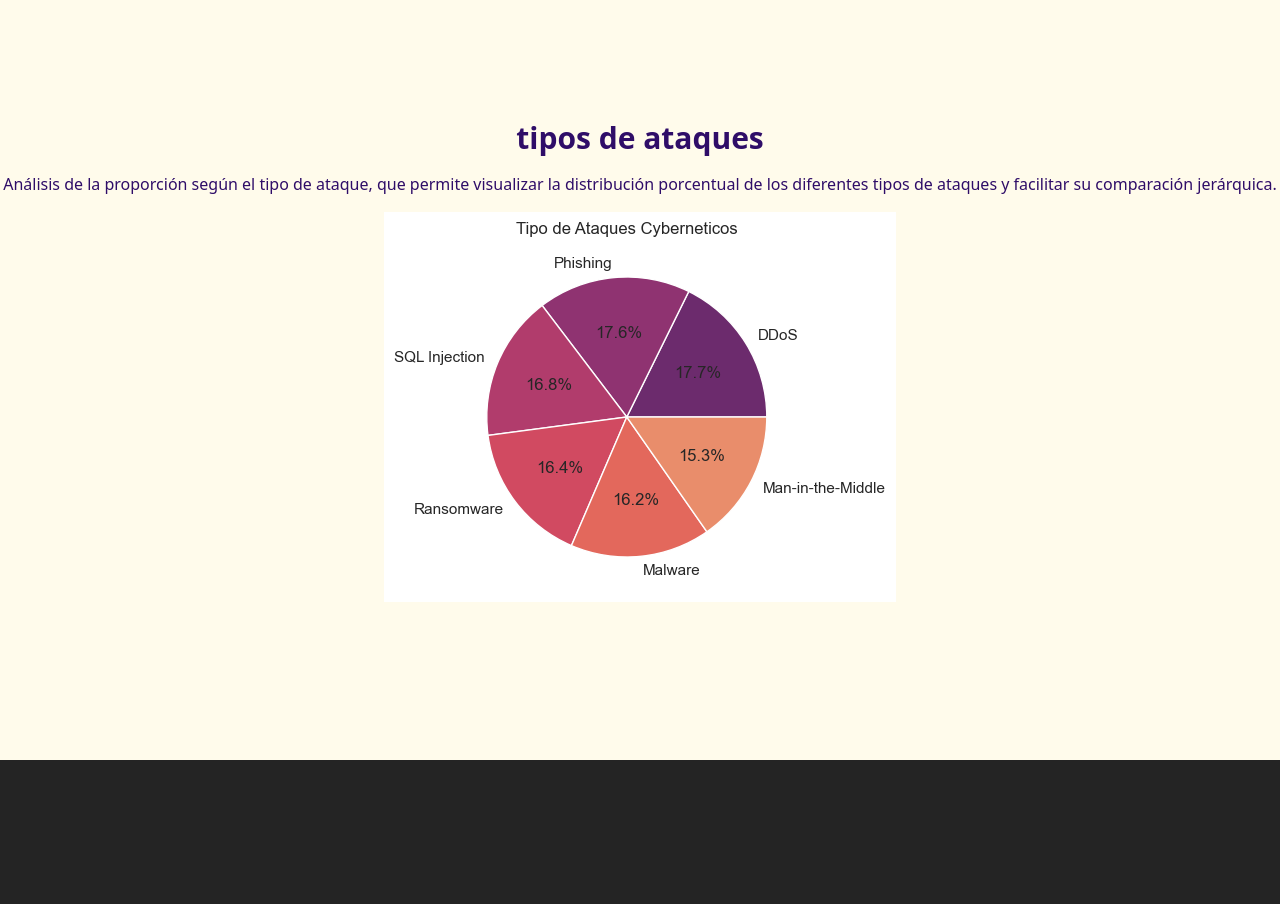
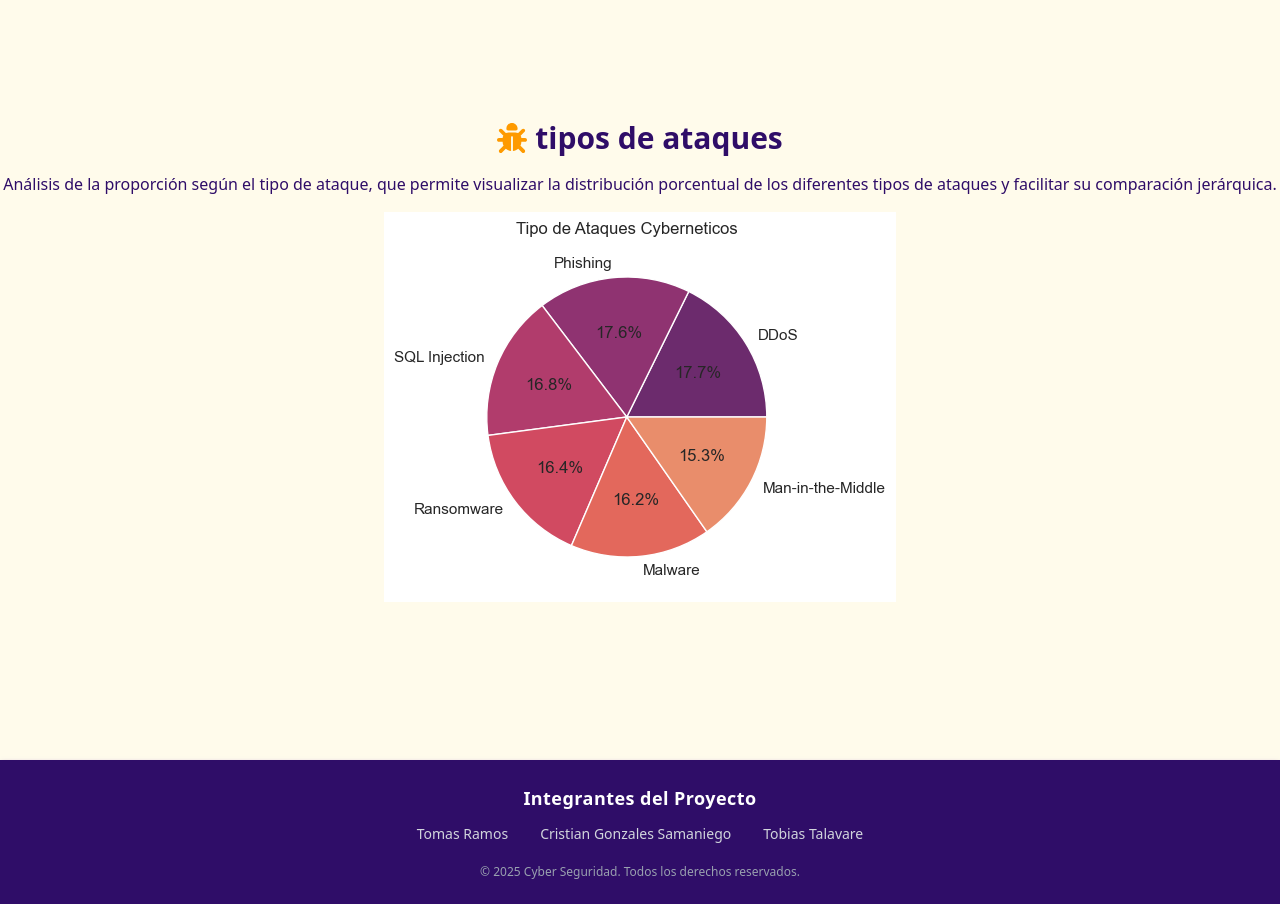
Before and after one commit to CrisDeCrisis/ciberseguridad, a React (Vite) app: page / in a window 1280 px wide. Shown: the part 3240-4144 px from the top of the page. Before the commit the page ends 4000 px from the top, so only its background shows below. Built offline with nearby package versions, Linux system fonts and the light colour scheme.

Commit message:
ya termine el footer y cambie un poco la animacion del logo

```diff
--- a/src/App.jsx
+++ b/src/App.jsx
@@ -4,6 +4,7 @@ import Anual from "./components/Anual";
 import Mapa from "./components/Mapa";
 import Evolucion from "./components/Evolucion";
 import Tipos from "./components/Tipos";
+import Footer from "./components/Footer"
 import { FontAwesomeIcon } from "@fortawesome/react-fontawesome";
 import {
   faHouse,
@@ -52,7 +53,8 @@ const App = () => {
         id="evolucion"
         className="h-screen bg-amber-50 text-violet-950 flex flex-col items-center justify-center text-center space-y-4 border-t border-gray-300"
       >
-        <h1 className="text-3xl font-bold flex items-center gap-2">evolucion</h1>
+        <h1 className="text-3xl font-bold flex items-center gap-2">
+          <FontAwesomeIcon icon={faChartLine} className="text-amber-500"/>evolucion</h1>
         <p>Muestra la frecuencia de ciberataques a lo largo del tiempo, analizando tendencias para una proyección futura que permita anticipar y fortalecer las defensas ante posibles aumentos.</p>
         <Evolucion />
       </section>
@@ -60,11 +62,13 @@ const App = () => {
         id="tipos"
         className="h-screen bg-amber-50 text-violet-950 flex flex-col items-center justify-center text-center space-y-4 border-t border-gray-300"
       >
-        <h1 className="text-3xl font-bold flex items-center gap-2">tipos de ataques</h1>
+        <h1 className="text-3xl font-bold flex items-center gap-2">
+          <FontAwesomeIcon icon={faBug} className="text-amber-500"/>tipos de ataques</h1>
         <p> Análisis de la proporción según el tipo de ataque, que permite visualizar la distribución porcentual de los diferentes tipos de ataques y facilitar su comparación jerárquica.
         </p>
         <Tipos />
       </section>
+      <Footer/>
     </>
   );
 };
--- /dev/null
+++ b/src/components/Footer.jsx
@@ -0,0 +1,40 @@
+import React from "react";
+
+const Footer = () => {
+  return (
+    <footer className="bg-violet-950 text-white py-6 shadow-md shadow-violet-900">
+      <div className="max-w-4xl mx-auto text-center">
+        <div className="max-w-4xl mx-auto text-center group cursor-pointer">
+            <h2 className="text-lg font-semibold mb-2 tracking-wide transition-all duration-500 transform group-hover:text-amber-300">Integrantes del Proyecto</h2>
+        </div>
+        <p className="text-sm text-gray-300">
+          <span className="flex justify-center space-x-4">
+            <span className="relative group px-2 py-1 rounded-lg overflow-hidden transition-all duration-300">
+              <span className="absolute inset-0 bg-white w-full h-full transform scale-x-0 group-hover:scale-x-100 origin-left transition-all duration-500"></span>
+              <span className="relative group-hover:text-violet-950 transition-all duration-300">
+                Tomas Ramos
+              </span>
+            </span>
+            <span className="relative group px-2 py-1 rounded-lg overflow-hidden transition-all duration-300">
+              <span className="absolute inset-0 bg-white w-full h-full transform scale-x-0 group-hover:scale-x-100 origin-left transition-all duration-500"></span>
+              <span className="relative group-hover:text-violet-950 transition-all duration-300">
+                Cristian Gonzales Samaniego
+              </span>
+            </span>
+            <span className="relative group px-2 py-1 rounded-lg overflow-hidden transition-all duration-300">
+              <span className="absolute inset-0 bg-white w-full h-full transform scale-x-0 group-hover:scale-x-100 origin-left transition-all duration-500"></span>
+              <span className="relative group-hover:text-violet-950 transition-all duration-300">
+                Tobias Talavare
+              </span>
+            </span>
+          </span>
+        </p>
+        <p className="text-xs text-gray-400 mt-4">
+          © {new Date().getFullYear()} Cyber Seguridad. Todos los derechos reservados.
+        </p>
+      </div>
+    </footer>
+  );
+};
+
+export default Footer;
--- a/src/components/Nav.jsx
+++ b/src/components/Nav.jsx
@@ -20,7 +20,7 @@ const Nav = () => {
     <nav className="fixed top-0 w-full bg-violet-950 text-white shadow-md shadow-violet-950 z-50">
       <div className="flex items-center justify-between px-4 py-4">
         <div className="flex items-center space-x-2 group cursor-pointer">
-          <img src="../../public/cyber_security.png" alt="Logo" className="h-10 transition-transform duration-500 group-hover:rotate-6 group-hover:scale-110" />
+          <img src="../../public/cyber_security.png" alt="Logo" className="h-10 transition-transform duration-500 group-hover:rotate-6 group-hover:scale-110 group-hover:animate-pulse" />
           <span className="text-2xl font-bold tracking-wide transition-all duration-500 transform group-hover:translate-x-1 group-hover:text-amber-300">Ciberseguridad</span>
         </div>
         <ul className="flex space-x-4">
```
